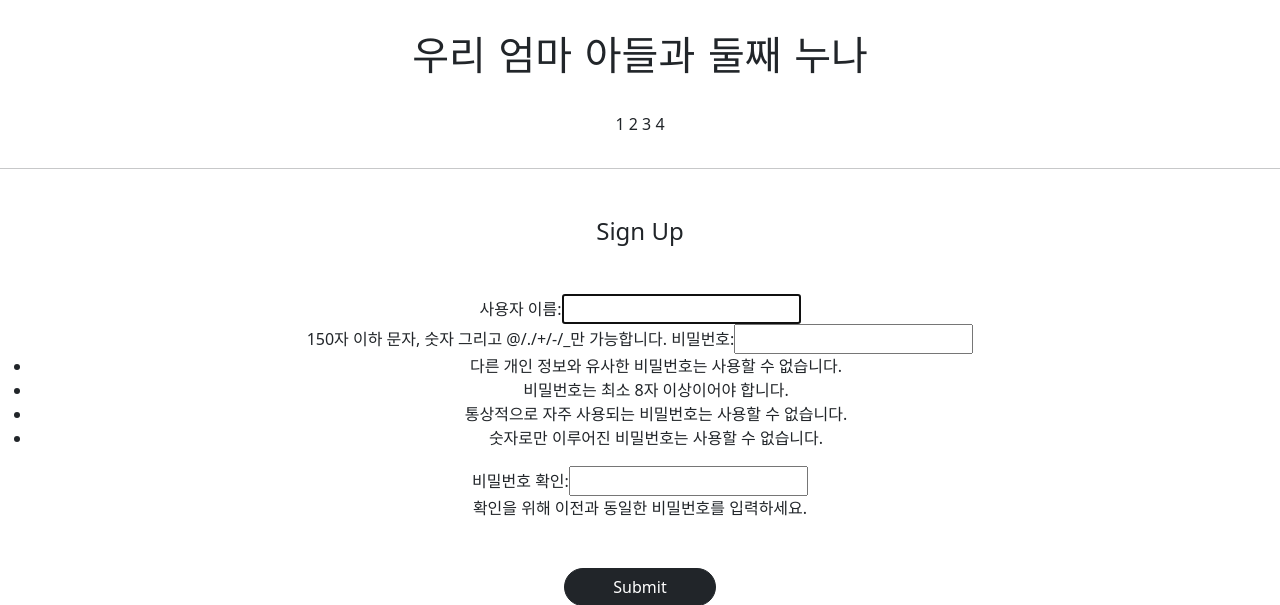
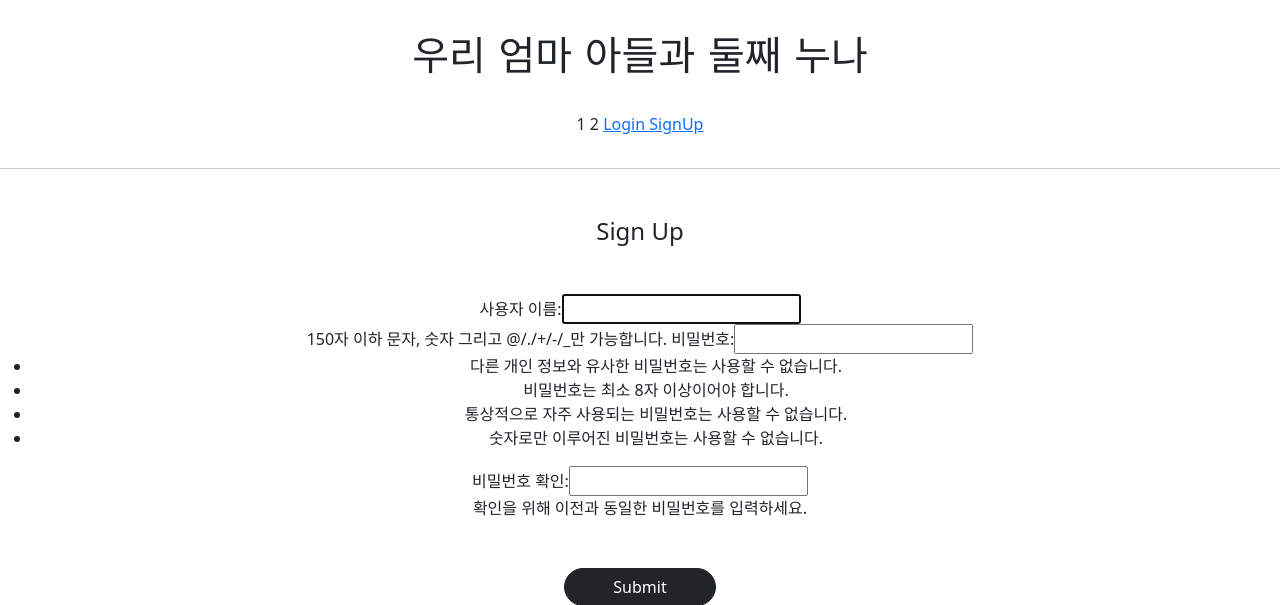
Before and after one commit to inrainy/gis_web_application, a Django app: page /accounts/create/ in a window 1280 px wide. Shown: the top 605 px of the page. Run offline with Django 3.2, Linux system fonts and the light colour scheme; parts of the project's set-up code (start-up, migrations or seed data) failed here and were passed over; some web fonts are replaced.

Commit message:
7.16.webapplication7

```diff
--- a/templates/header.html
+++ b/templates/header.html
@@ -5,9 +5,24 @@
     <div class = 우리_엄마_아들과_둘째_누나_header_button>
         <span>1</span>
         <span>2</span>
-        <span>3</span>
-        <span>4</span>
-
+        {% if not user.is_authenticated %}
+        <span>
+            <a href="{% url 'accountapp:login' %}">
+                Login
+            </a>
+        </span>
+        <span>
+            <a href="{% url 'accountapp:create' %}">
+                SignUp
+            </a>
+        </span>
+        {% else %}
+        <span>
+            <a href="{% url 'accountapp:logout' %}">
+                Logout
+            </a>
+        </span>
+        {% endif %}
 
 
     </div>
```
